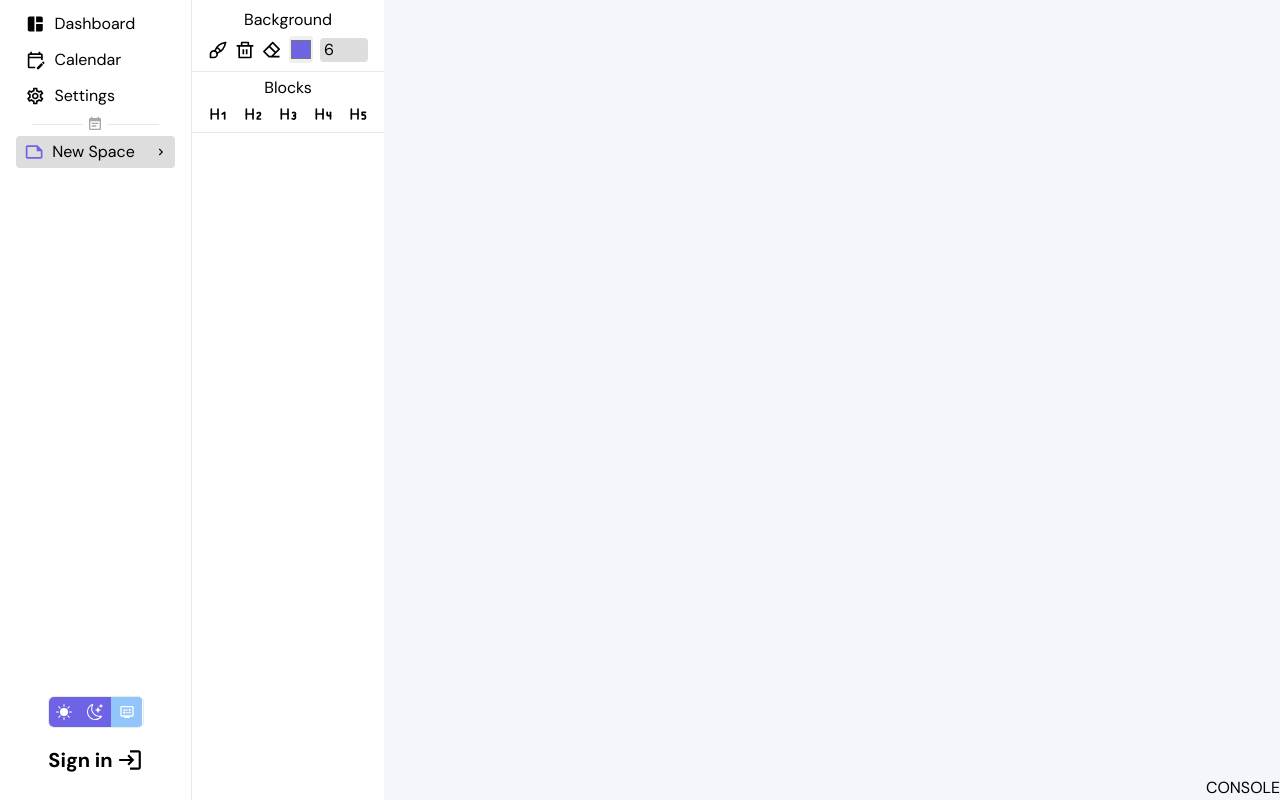
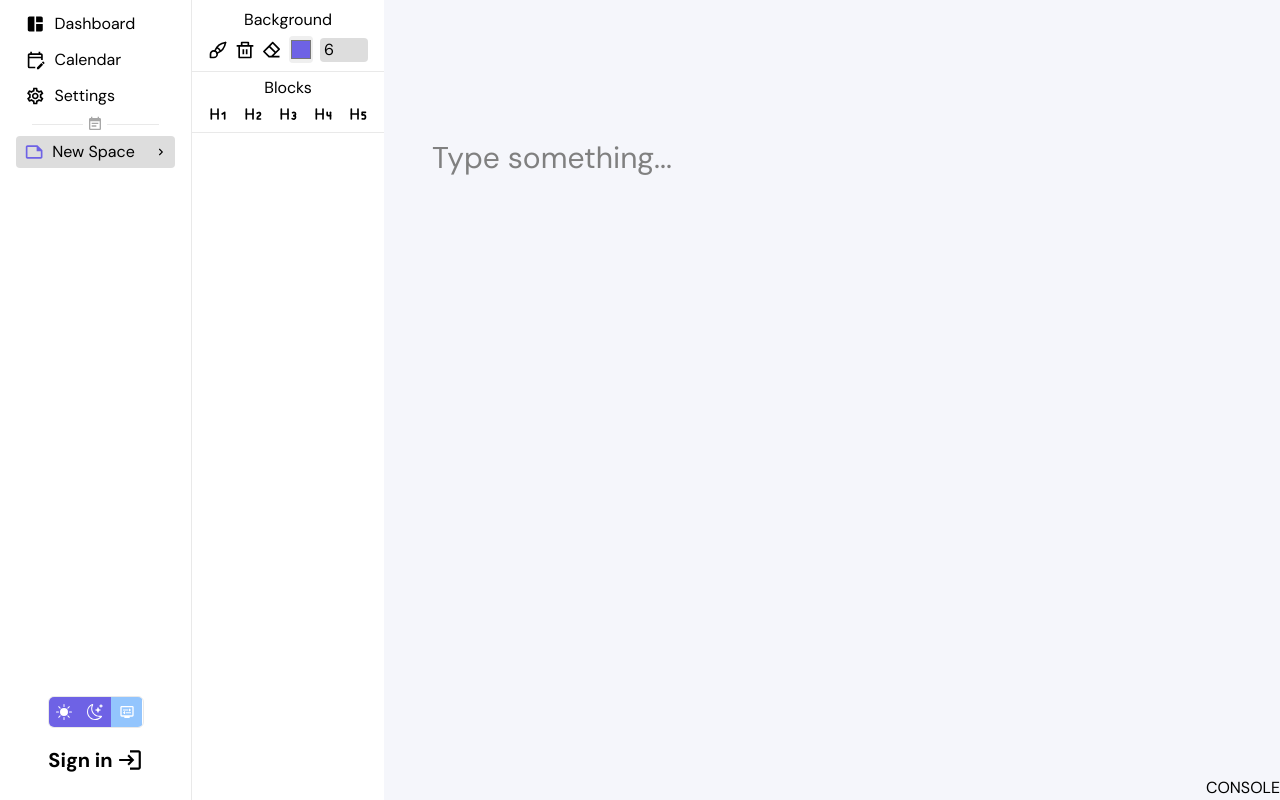
Before and after one commit to x7uned/reality_app, a Next.js app: page /space/1 in a window 1280 px wide. Both pictures are taken after a click on the icon 218 px from the left and 114 px from the top of the page. Built offline with nearby package versions, Linux system fonts and the light colour scheme; no server answers.

Commit message:
Space Elements -textarea +div

```diff
--- a/src/app/globals.css
+++ b/src/app/globals.css
@@ -12,6 +12,33 @@
 	input[type='number'] {
 		-moz-appearance: textfield;
 	}
+}
+
+.no-outline {
+	outline: none;
+	-moz-outline-style: none; /* Специфично для Firefox */
+	white-space: pre-wrap; /* Позволяет перенос текста */
+	word-wrap: break-word; /* Переносит слова по слогам, если они длинные */
+}
+
+.editable {
+	min-height: 30px; /* Минимальная высота для видимости текста */
+	white-space: normal; /* Переносит строки, как в обычном тексте */
+	word-break: break-word; /* Переносит длинные слова на следующую строку */
+}
+
+.editable {
+	position: relative;
+	min-height: 30px; /* Достаточная высота, чтобы был виден placeholder */
+}
+
+.editable:empty::before {
+	content: 'Type something...';
+	color: gray;
+	position: absolute;
+	top: 0;
+	left: 0;
+	pointer-events: none; /* Чтобы текст не мешал кликам по элементу */
 }
 
 :root {
--- a/src/app/space/[id]/page.tsx
+++ b/src/app/space/[id]/page.tsx
@@ -1,11 +1,11 @@
 /* eslint-disable @typescript-eslint/no-unused-vars */
 'use client'
 
+import CanvasBackground from '@/components/canvas.component'
+import SpaceElements from '@/components/space/space.elements'
+import SpaceHeader from '@/components/space/space.header'
 import { useParams } from 'next/navigation'
 import { useEffect, useRef, useState } from 'react'
-import CanvasBackground from '@/components/canvas.component'
-import SpaceHeader from '@/components/space/space.header'
-import SpaceElements from '@/components/space/space.elements'
 
 export interface Space {
 	id: number
--- a/src/components/space/space.elements.tsx
+++ b/src/components/space/space.elements.tsx
@@ -28,15 +28,15 @@ const SpaceElements = ({
 	const getStyles = (type: string) => {
 		switch (type) {
 			case 'h1':
-				return 'text-3xl placeholder:text-3xl h-12'
+				return 'text-3xl placeholder:text-3xl !min-h-[42px]'
 			case 'h2':
-				return 'text-2xl placeholder:text-2xl h-10'
+				return 'text-2xl placeholder:text-2xl min-h-10'
 			case 'h3':
-				return 'text-xl placeholder:text-xl h-8'
+				return 'text-xl placeholder:text-xl min-h-8'
 			case 'h4':
-				return 'text-lg placeholder:text-lg h-8'
+				return 'text-lg placeholder:text-lg min-h-6'
 			case 'h5':
-				return 'text-base placeholder:text-base h-6'
+				return 'text-base placeholder:text-base min-h-4'
 			default:
 				return 'text-base placeholder:text-base' // стандартный стиль для текстового поля
 		}
@@ -53,12 +53,11 @@ const SpaceElements = ({
 	}
 
 	return (
-		<div className='flex justify-center py-4 items-start w-screen h-screen z-2'>
-			<div className='flex flex-col w-[1000px] px-12 justify-start items-start'>
+		<div className='flex justify-center py-4 pl-48 items-start w-full h-screen z-2'>
+			<div className='flex flex-col w-[1000px] gap-1 px-12 justify-start items-start'>
 				<div
-					className='outline-0 w-full text-[80px] bg-transparent resize-none overflow-hidden text-center'
+					className='outline-0 no-outline focus:outline-0 w-full text-[80px] bg-transparent resize-none overflow-hidden text-center'
 					contentEditable
-					defaultValue={space?.name}
 					onInput={e =>
 						changeHeading(e.currentTarget.textContent || 'New Space')
 					}
@@ -66,19 +65,21 @@ const SpaceElements = ({
 				></div>
 
 				{elements.map(elem => (
-					<div key={elem.id} className='flex w-full'>
-						<textarea
+					<div key={elem.id} className='flex w-full max-w-full'>
+						<div
 							contentEditable={true}
-							suppressContentEditableWarning={true}
-							style={{ direction: 'ltr', textAlign: 'start' }}
-							className={`outline-0 w-full bg-transparent text-start resize-none overflow-hidden ${getStyles(
+							suppressContentEditableWarning={false}
+							style={{ direction: 'ltr' }}
+							className={`no-outline editable px-2 py-1 hover:bg-bg focus:bg-bg pt-1 pl-1 rounded-md flex items-center w-full bg-transparent text-start resize-none ${getStyles(
 								elem.type
 							)}`}
-							value={elem.content}
-							placeholder='type'
-							onSelect={handleSelect}
-							onChange={e => handleTextChange(elem.id, e.target.value)}
-						></textarea>
+							onInput={e =>
+								handleTextChange(
+									elem.id,
+									e.currentTarget.textContent || 'New Text'
+								)
+							}
+						></div>
 					</div>
 				))}
 			</div>
```
